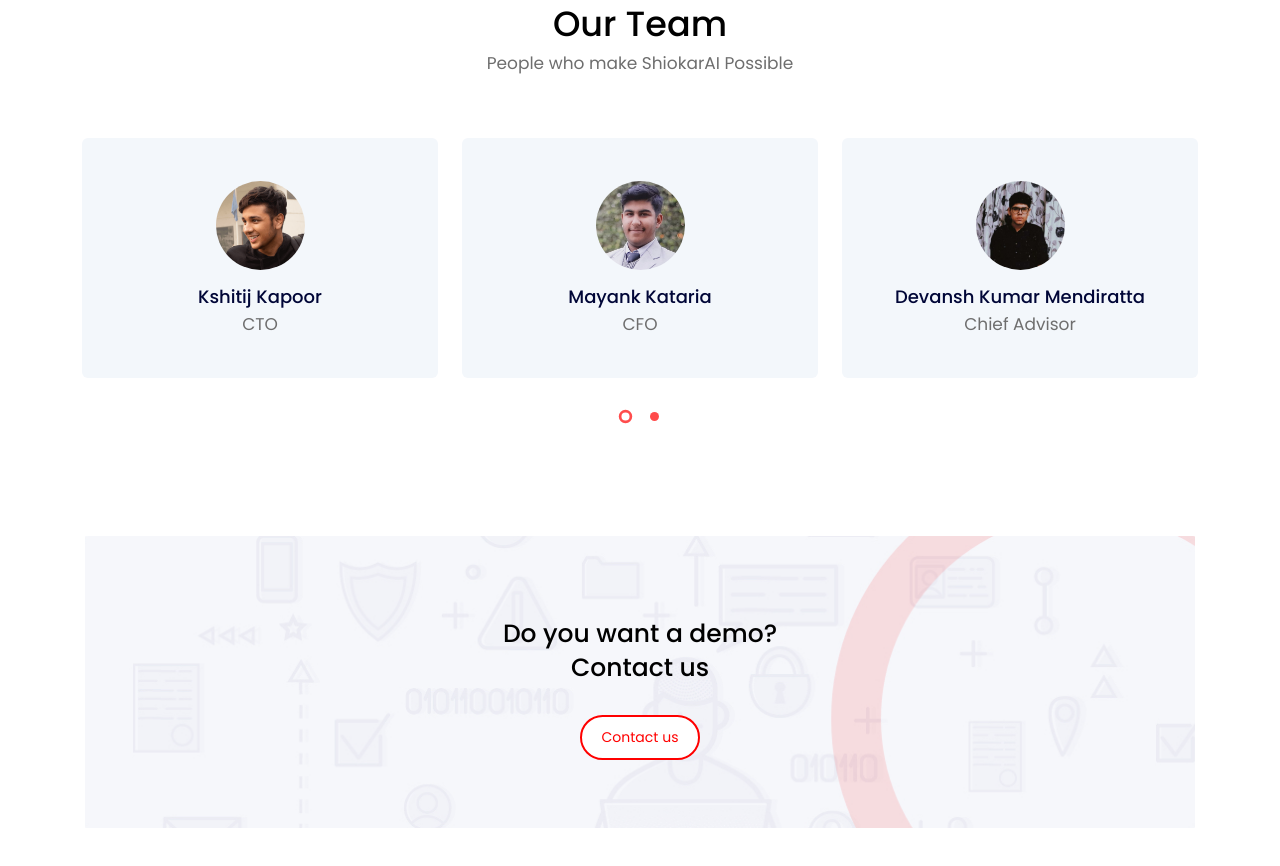
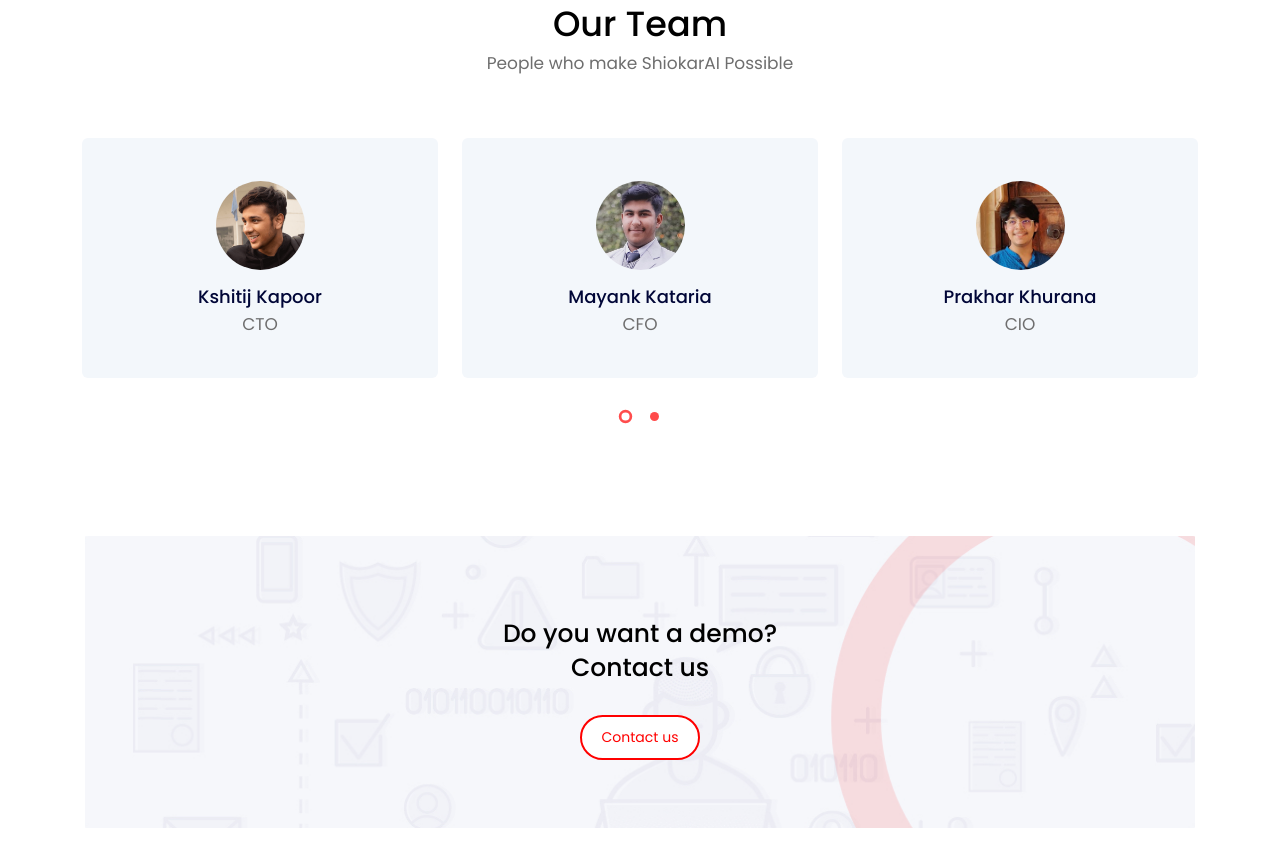
Before and after one commit to Amitesh2624/shiokarai-website, a website: page index.html in a window 1280 px wide. Shown: the part 2919-3785 px from the top of the page. Drawn offline with Linux system fonts and the light colour scheme.

Commit message:
Update index.html

```diff
--- a/index.html
+++ b/index.html
@@ -252,17 +252,6 @@
                 </div>
               </div>
             </a>
-            <a href = "https://www.linkedin.com/in/devanshkmendiratta/">
-              <div class="card customer-cards">
-                <div class="card-body">
-                  <div class="text-center">
-                    <img src="images/face3.jpeg" width="89" height="89" alt="" class="img-customer">
-                    <h6 class="card-title pt-3">Devansh Kumar Mendiratta</h6>
-                    <h6 class="customer-designation text-muted m-0">Chief Advisor</h6>
-                  </div>
-                </div>
-              </div>
-            </a>
             <a href = "https://www.linkedin.com/in/prakhar-khurana-0b5152198/">
               <div class="card customer-cards">
                 <div class="card-body">
```
